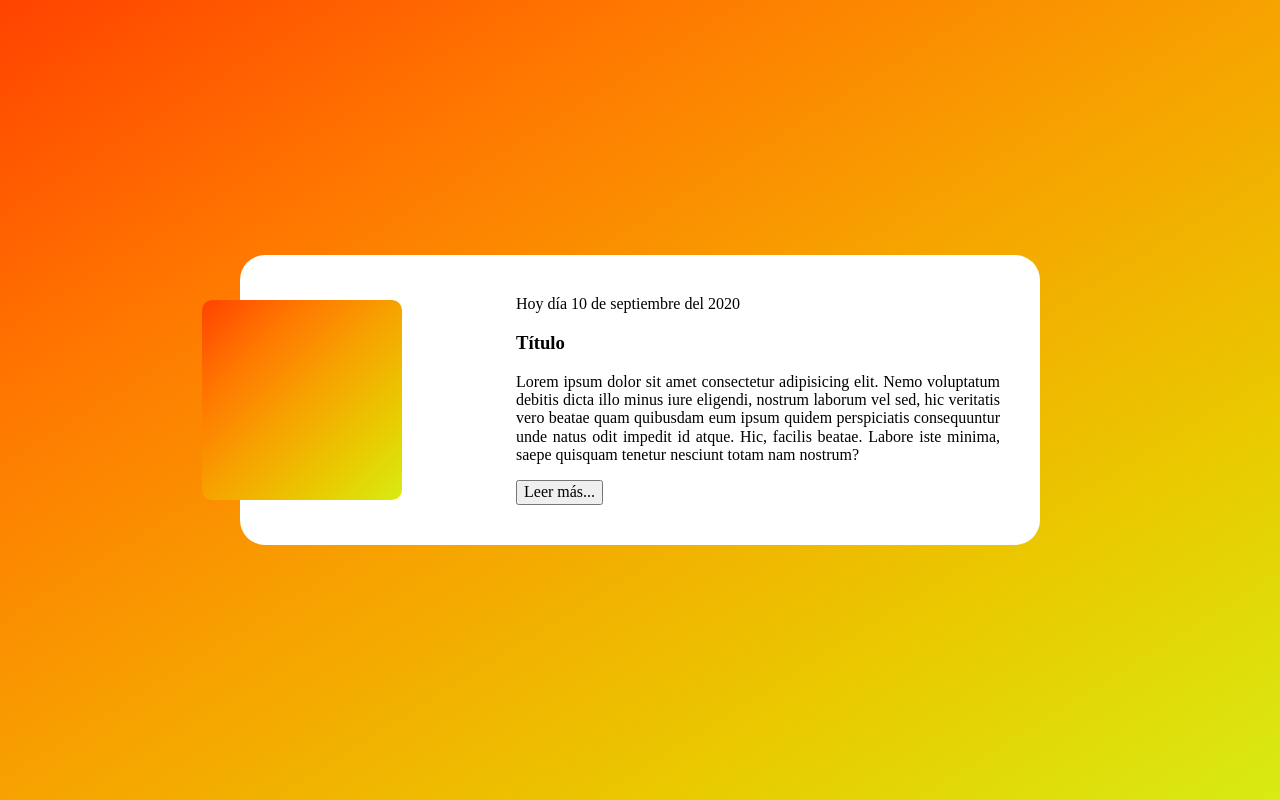
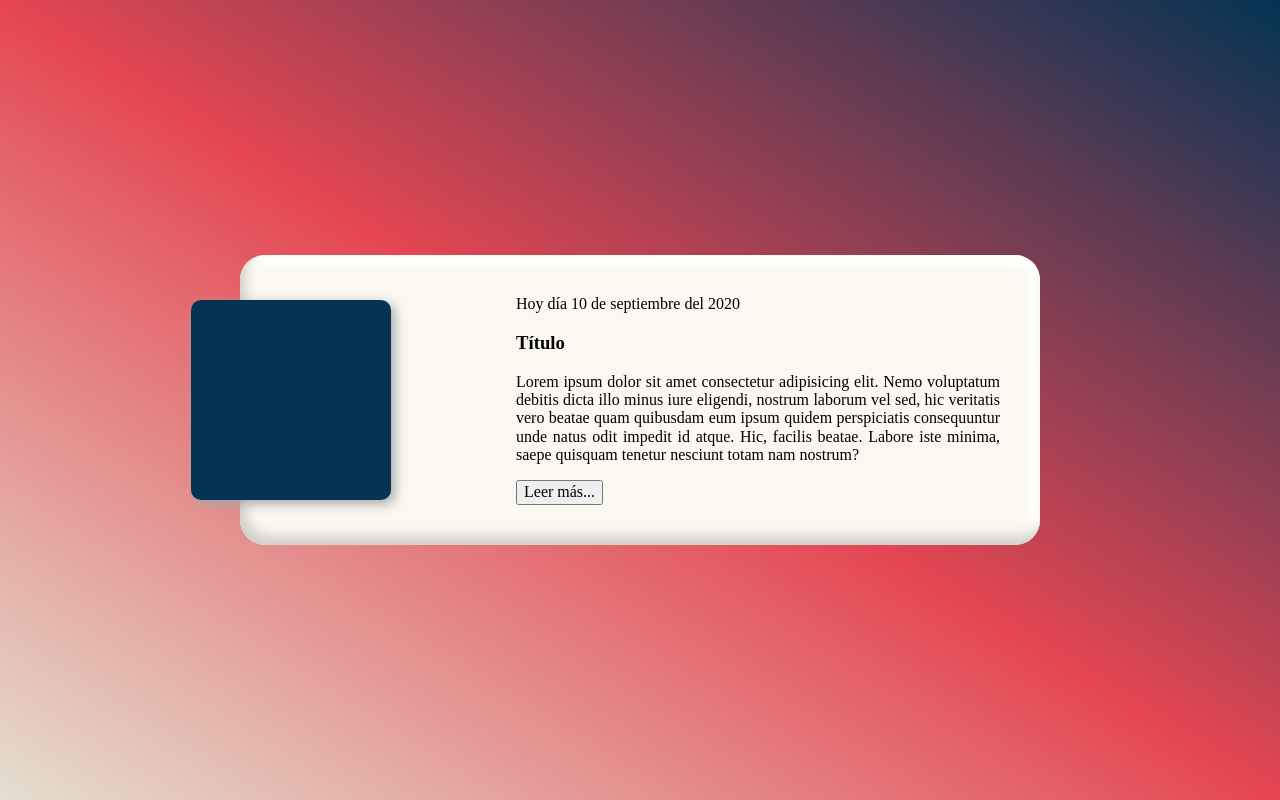
Before and after one commit to Jeliasdequiros/tarjeta-1, a plain HTML site: page index.html in a window 1280 px wide. Drawn offline with Linux system fonts and the light colour scheme.

Commit message:
cambios colores

```diff
--- a/css/index.css
+++ b/css/index.css
@@ -11,7 +11,7 @@
 }
 
 body {
-    background: linear-gradient(to right bottom, #ff4300, #ff7700, #f7a200, #eac800, #d8eb12);
+    background: linear-gradient(to left bottom, #043353, #E44652, #E4DFCF);
     height: 100vh;
     display: flex;
     justify-content: center;
@@ -19,7 +19,8 @@ body {
 }
 
 #tarjeta {
-    background-color: #fff;
+    background-color: #FAF8F0;
+    box-shadow: inset 6px -9px 12px #d2d0ca, inset -9px 9px 12px #ffffff;
     width: 800px;
     border-radius: 25px;
     padding: 40px;
@@ -38,10 +39,11 @@ body {
     flex-basis: 100%;
     max-width: 200px;
     height: 200px;
-    background: linear-gradient(to right bottom, #ff4300, #ff7700, #f7a200, #eac800, #d8eb12);
+    background: #043353;
+    box-shadow: 4px 4px 12px #a7a8a8;
     border-radius: 10px;
     position: relative;
-    left: -40%;
+    left: -45%;
 }
 
 .der {
@@ -52,3 +54,7 @@ body {
 p {
     text-align: justify;
 }
+
+button {
+    text-decoration: none;
+}
```
Also changed, not shown: index.html (+5 -1 lines).
